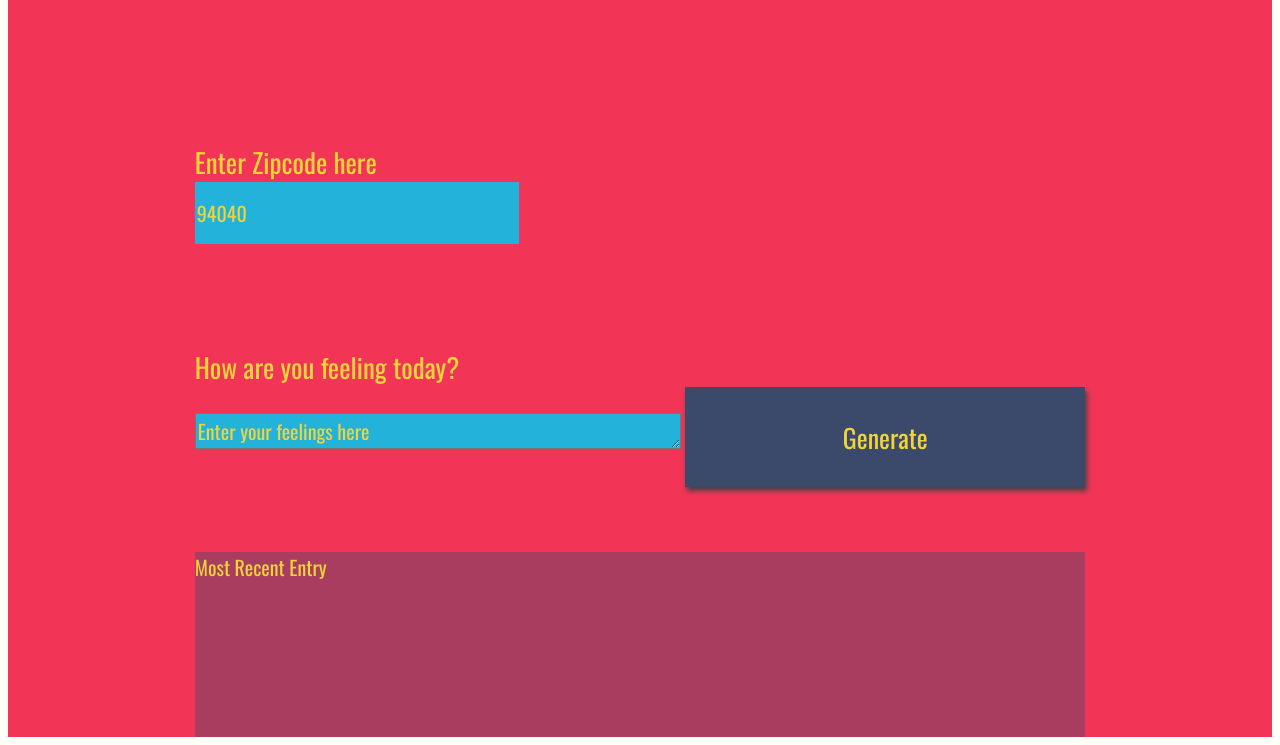
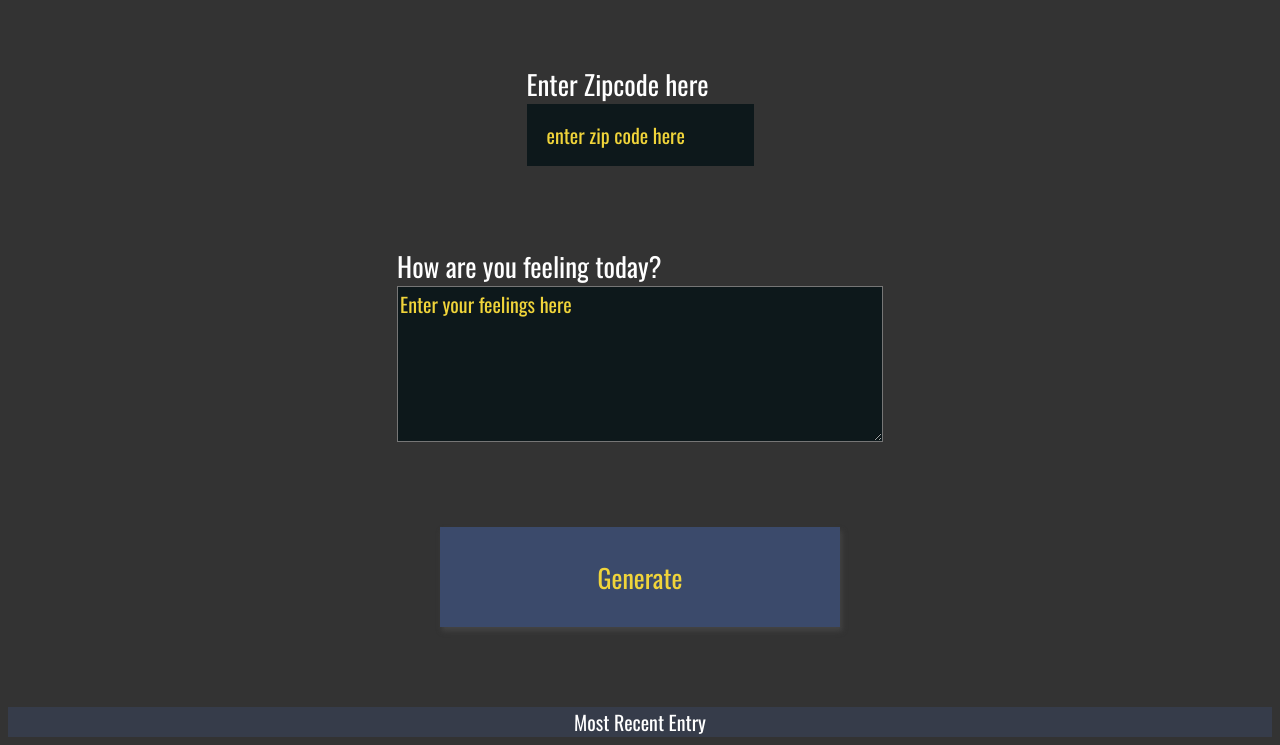
Before and after one commit to BeshoyAbdElsayed/FWD-weather-journal-app, a website: page website/index.html in a window 1280 px wide. Shown: the part 71-816 px from the top of the page. Drawn offline with nearby package versions, Linux system fonts and the light colour scheme; a web font is replaced by a local one.

Commit message:
refactor: change the style

```diff
--- a/website/app.js
+++ b/website/app.js
@@ -65,9 +65,9 @@ const getInput = () => {
  * @param {Object} projectData
  */
 const updateUi = projectData => {
-    temp.innerHTML = projectData.tempratures[0] || '';
-    date.innerHTML = projectData.dates[0] || '';
-    content.innerHTML = projectData.userResponses[0] || '';
+    temp.innerHTML = projectData.temprature ? temp.innerHTML = 'Temprature: ' + projectData.temprature + 'C' : '';
+    date.innerHTML = projectData.date ? date.innerHTML = 'Date: ' + projectData.date : '';
+    content.innerHTML = projectData.userResponse ? content.innerHTML = 'Feelings: ' + projectData.userResponse : '';
 }
 
 /* async functions */
--- a/website/index.html
+++ b/website/index.html
@@ -1,36 +1,46 @@
 <!DOCTYPE html>
 <html>
   <head>
-<meta charset="UTF-8">
+    <meta charset="UTF-8" />
     <title>Weather Journal</title>
-<link href="https://fonts.googleapis.com/css?family=Oswald:400,600,700|Ranga:400,700&display=swap" rel="stylesheet">
-<link rel="stylesheet" href="style.css">
+    <link
+      href="https://fonts.googleapis.com/css?family=Oswald:400,600,700|Ranga:400,700&display=swap"
+      rel="stylesheet"
+    />
+    <link rel="stylesheet" href="style.css" />
   </head>
   <body>
-<div id = "app">
-  <div class ="holder headline">
-    Weather Journal App
-  </div>
-  <div class ="holder zip">
+    <div id="app">
+      <div class="holder headline">Weather Journal App</div>
+      <div class="holder zip">
         <label for="zip">Enter Zipcode here</label>
-    <input type="text" id="zip" placeholder="enter zip code here" value="94040">
+        <input
+          type="text"
+          id="zip"
+          placeholder="enter zip code here"
+        />
         <span id="error"></span>
       </div>
-  <div class ="holder feel">
+      <div class="holder feel">
         <label for="feelings">How are you feeling today?</label>
-    <textarea class= "myInput" id="feelings" placeholder="Enter your feelings here" rows="1" cols="50"></textarea>
-    <button id="generate" type = "submit"> Generate </button>
+        <textarea
+          class="myInput"
+          id="feelings"
+          placeholder="Enter your feelings here"
+          rows="5"
+          cols="50"
+        ></textarea>
       </div>
-  <div class ="holder entry">
-    <div class = "title">Most Recent Entry</div>
-   <div id = "entryHolder">
-    <div id = "date"></div>
-   <div id = "temp"></div>
-   <div id = "content"></div>
+      <button id="generate" type="submit">Generate</button>
+      <div class="holder entry">
+        <div class="title">Most Recent Entry</div>
+        <div id="entryHolder">
+          <div id="date"></div>
+          <div id="temp"></div>
+          <div id="content"></div>
         </div>
       </div>
     </div>
     <script src="app.js" type="text/javascript"></script>
-
   </body>
 </html>
--- a/website/style.css
+++ b/website/style.css
@@ -1,50 +1,35 @@
 body{
-    background: #fffff8;
+    background: #333;
     font-family: -apple-system, BlinkMacSystemFont, sans-serif;
 }
 
 #app{
-    display: grid;
-    grid-auto-rows: minmax(150px, auto);
+    display: flex;
+    flex-direction: column;
+    align-items: center;
+    justify-content: space-between;
     /* grid-template-columns:  */
-    height:100vh;
-    background: #f23557;
-    color: #f0d43a;
-    justify-content: center;
-    grid-gap: 1em;
+    min-height:100vh;
+    background: #333;
+    color: white;
     font-size: 20px;
     font-family: 'Oswald', sans-serif;
 }
 
-.holder{
+.entry{
+    background: rgba(59, 74, 107, .4);
+    width: 100%;
+    text-align: center;
+}
+
+#entryHolder{
+    color: rgb(4, 146, 4);
 
 }
 
-.entry{
-    background: rgba(59, 74, 107, .4);
-}
-
-#entryHolder{
-
-}
-
-#date{
-
-}
-
-#temp{
-
-}
-
-#content{
-
-}
 
 .headline {
-
-}
-.title{
-
+    font-size: xx-large;
 }
 
 /*  Basic Styling To Override Default For Basic HTML Elements */
@@ -54,10 +39,11 @@ label{
 }
 
 input{
+    padding-left: 1em;
     display:block;
     height: 60px;
-    width: 320px;
-    background:#22b2da;
+    /* width: 320px; */
+    background:#0d181b;
     color: #f0d43a;
     font-size: 20px;
     font-family: 'Oswald', sans-serif;
@@ -74,12 +60,18 @@ button{
     border: none;
     box-shadow: 2px 4px 5px #444;
 }
+
+button:hover {
+    background: #445579;
+    cursor: pointer;
+}
+
 h1{
     font-size: 36px;
 }
 
 textarea{
-    background:#22b2da;
+    background:#0d181b;
     color: #f0d43a;
     font-size: 20px;
     font-family: 'Oswald', sans-serif;
@@ -109,3 +101,9 @@ button:focus {
     font-family: 'Oswald', sans-serif;
 
 }
+
+#error {
+    justify-self: center;
+    font-size: medium;
+    color: rgb(235, 86, 86);
+}
```
Also changed, not shown: server.js (+4 -8 lines). Lines whose indentation alone changed are shown as unchanged.
